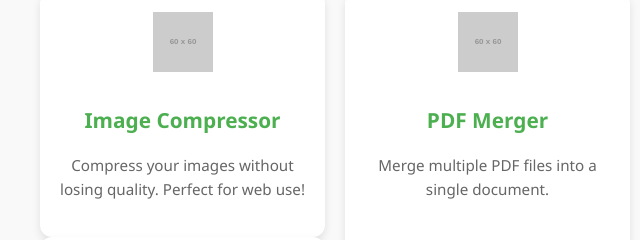
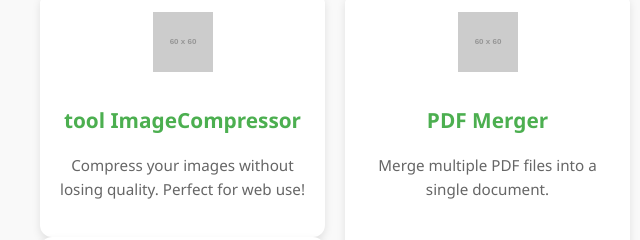
Before and after one commit to mohdsajid43/Tool, a plain HTML site: page Index.html in a window 1280 px wide. Shown: the part 487-727 px from the top of the page, 0-640 px from the left. Drawn offline with Linux system fonts and the light colour scheme; placeholder pictures from the web are drawn by us.

Commit message:
Update Index.html

```diff
--- a/Index.html
+++ b/Index.html
@@ -191,7 +191,7 @@
   <a href="https://yourwebsite.com/image-compressor" target="_blank">
     <div class="tool-card">
       <img src="https://via.placeholder.com/60" alt="Image Compressor Icon">
-      <h3>Image Compressor</h3>
+      <h3>tool ImageCompressor</h3>
       <p>Compress your images without losing quality. Perfect for web use!</p>
     </div>
   </a>
```
